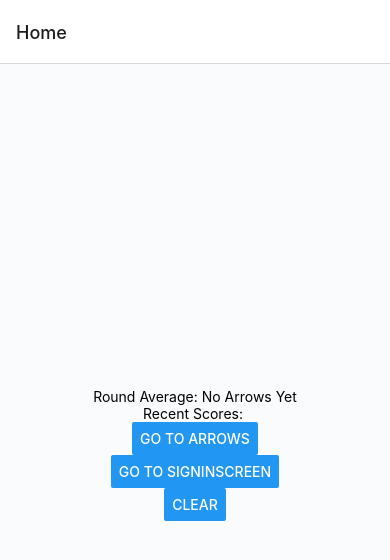
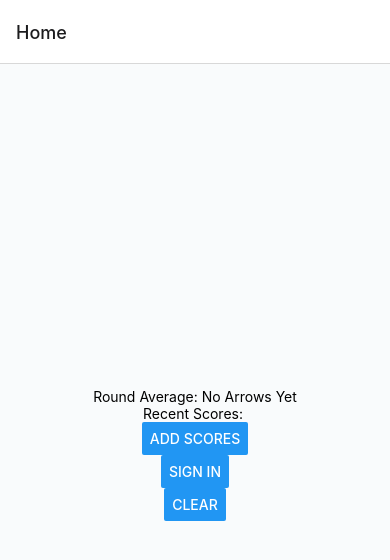
Before and after one commit to evanlin23/Archery-Tracker-App, a React Native app: screen /Home in a window 390 px wide. Shown: the top 560 px of the page. Built offline with nearby package versions, Linux system fonts and the light colour scheme.

Commit message:
Add miss into arrow selector

```diff
--- a/ArrowSelector.js
+++ b/ArrowSelector.js
@@ -2,10 +2,10 @@ import React, {useState} from 'react';
 import { ScrollView, StyleSheet, View, Button } from 'react-native';
 
 const initialTotals = [
-  0, 0, 0, 0, 0, 0, 0, 0, 0, 0,
+  0, 0, 0, 0, 0, 0, 0, 0, 0, 0, 0,
 ]
 const initialArrows = [
-  false, false, false, false, false, false, false, false, false, false,
+  false, false, false, false, false, false, false, false, false, false, false
 ]
 
 export default function ArrowSelector({childToParent}) {
@@ -27,6 +27,15 @@ export default function ArrowSelector({childToParent}) {
           />
       )
     }
+    buttons.push(
+      <Button
+        color = {'red'}
+        key={10}
+        onPress={() => handleArrowsClick(10)}
+        title = {'Miss'}
+        disabled={!thisToggled[10] && oneToggled}
+      />
+    )
     return buttons;
   }
 
--- a/pages/HomeScreen.js
+++ b/pages/HomeScreen.js
@@ -57,13 +57,13 @@ function HomeScreen({ navigation, route }) {
       </Text>
 
       <Button
-        title = 'Go to Arrows'
+        title = 'Add Scores'
         onPress = {
           () => navigation.navigate("ArrowSelectionScreen")
         }
       />
       <Button
-        title = 'Go to SignInScreen'
+        title = 'Sign In'
         onPress = {
           () => navigation.navigate("SignInScreen")
         }
```
Also changed, not shown: package.json (+6 -2 lines), 2 other files (tests, documents, lock files or other folders).
